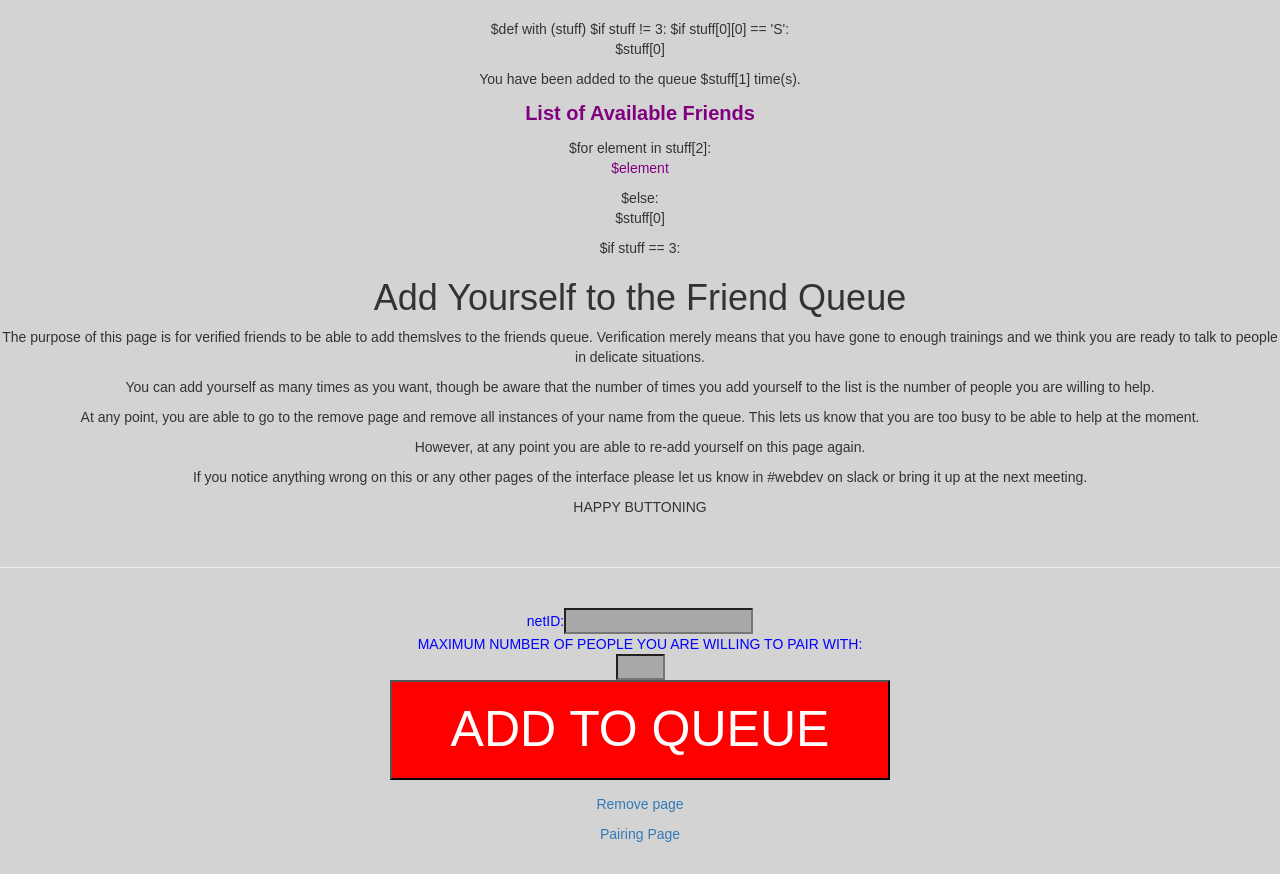
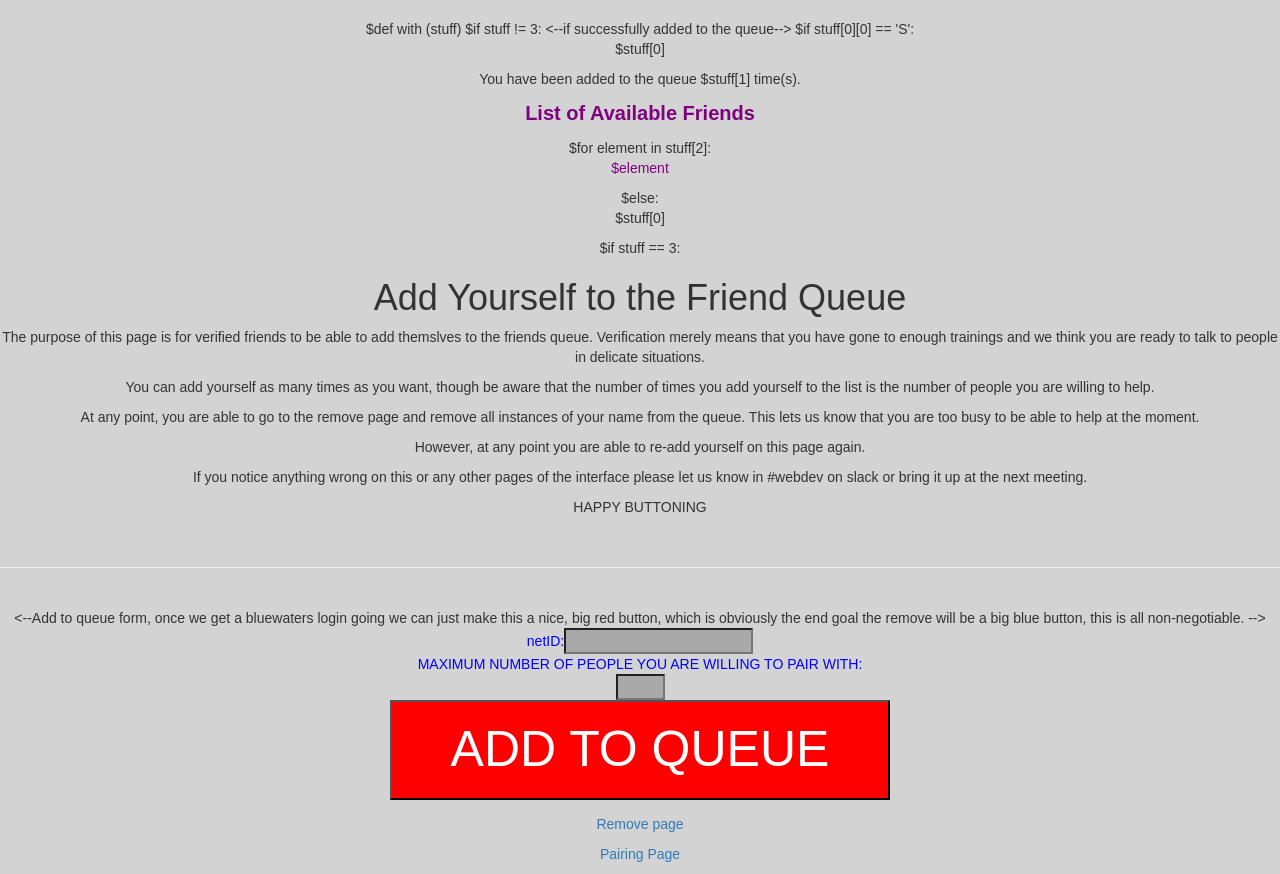
Before and after one commit to not-a-bot/Pairing_GUI, a Python web app: template templates/add.html in a window 1280 px wide. Shown: the part 51-925 px from the top of the page. Before the commit the page ends 893 px from the top, so only its background shows below. Run offline with Jinja, Linux system fonts and the light colour scheme; the template is opened without the code that fills it, so the values that code supplies are empty.

Commit message:
claimed tasks

```diff
--- a/templates/add.html
+++ b/templates/add.html
@@ -57,7 +57,7 @@ $def with (stuff)
 
 
 $if stuff != 3:
-	<!if successfully added to the queue>
+	<--if successfully added to the queue-->
 	$if stuff[0][0] == 'S':
 		<p>$stuff[0]</p>
 		<p>You have been added to the queue $stuff[1] time(s).</p>
@@ -90,10 +90,10 @@ $if stuff == 3:
 	on slack or bring it up at the next meeting.</p>
 	<p>HAPPY BUTTONING</p>
 	<br><hr><br>
-	<!Add to queue form, once we get a bluewaters login going we can just
+	<--Add to queue form, once we get a bluewaters login going we can just
 	make this a nice, big red button, which is obviously the end goal
 
-	the remove will be a big blue button, this is all non-negotiable.>
+	the remove will be a big blue button, this is all non-negotiable. -->
 	<form style="text-align:center; color:blue" method="POST">
 
 	<! does neid = 'netid' work? should it be name='netid'?
--- a/todo.txt
+++ b/todo.txt
@@ -5,11 +5,11 @@ TODO:
 [ ] Make Chat-form feed directly into Warrior-Q
 [ ] Add a page that ends current pairs and adds notes like "never responded"
 [ jmm ] Add option to automatically email the paired people
-[ ] Security features (login system?)
+[ kb ] Security features (login system?)
 [ ] Add into the website.
 [ ] move all the style='properties' from html to pairing_gui.css
-[ ] clean up text on add and remove pages
-[ ] clean html for add and remove and make the site look better
+[ kb ] clean up text on add and remove pages
+[ kb ] clean html for add and remove and make the site look better
 [ ] make seperate css for add and remove and fill in styles
 [jmm] clean python code
 [ ] change comments in html to <-- -->
```
